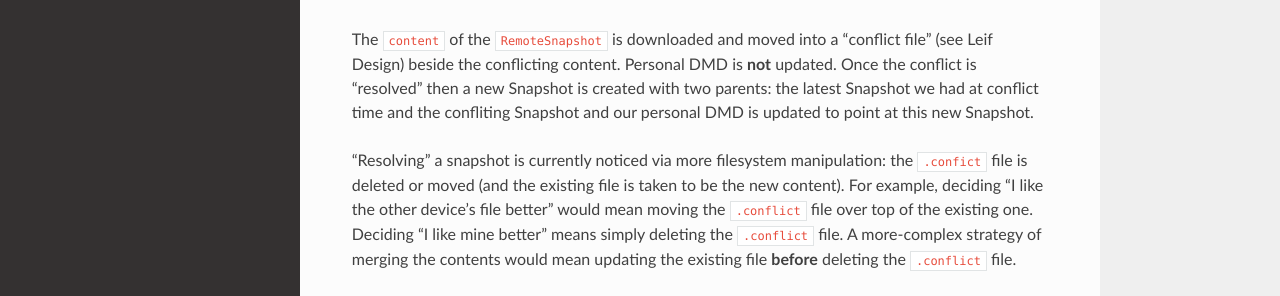
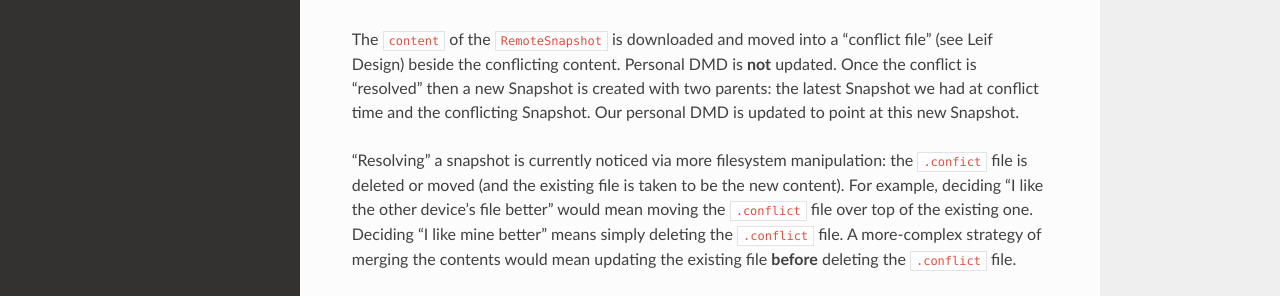
Before and after one commit to tahoe-lafs/magic-folder, a Sphinx documentation site: the page built from docs/downloader.rst, in a window 1280 px wide and 900 px high, scrolled down 2201 px. Shown: the part 353-649 px from the top of the window. Built offline with Sphinx 7.4.7 and the Read the Docs theme 2.0.0, drawn with Linux system fonts in a browser that asks for light colours; some of the changed lines change nothing that is shown; some of the changed text lies outside the part shown.

Commit message:
spelling etc

```diff
--- a/docs/downloader.rst
+++ b/docs/downloader.rst
@@ -30,12 +30,12 @@ by an immutable directory and contains:
 - ``metadata``: information about the Snapshot, a capability pointing
   to a JSON-serialized dict containing:
   - ``snapshot_version``: 1 currently
-  - ``name``: the name of this snapshop (a mangled relative path)
+  - ``name``: the name of this snapshot (a mangled relative path)
   - ``author``: a dict containing:
     - ``name``: arbitrary name
     - ``verify_key``: base64-encoded public key of the author
-  - additionally, in the metadata for this metadata-capability is a
-    ``magic_folder`` dict with the following keys:
+  - additionally, in the Tahoe metadata for this metadata-capability
+    is a ``magic_folder`` dict with the following keys:
     - ``author_signature``: base64-encoded signature which signs the
       content-capability, metadata-capability and name
 - ``parent0..parentN``: any number of parents, each a read-only link
@@ -136,7 +136,7 @@ The ``content`` of the ``RemoteSnapshot`` is downloaded and moved into
 a "conflict file" (see Leif Design) beside the conflicting
 content. Personal DMD is **not** updated. Once the conflict is
 "resolved" then a new Snapshot is created with two parents: the latest
-Snapshot we had at conflict time and the confliting Snapshot and our
+Snapshot we had at conflict time and the conflicting Snapshot. Our
 personal DMD is updated to point at this new Snapshot.
 
 "Resolving" a snapshot is currently noticed via more filesystem
```
